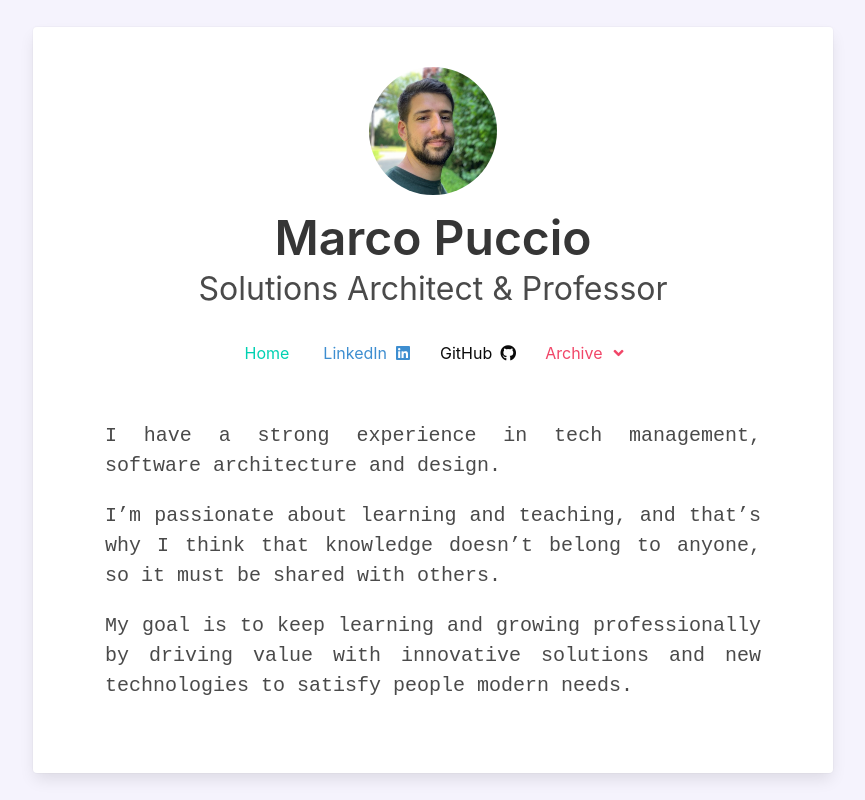
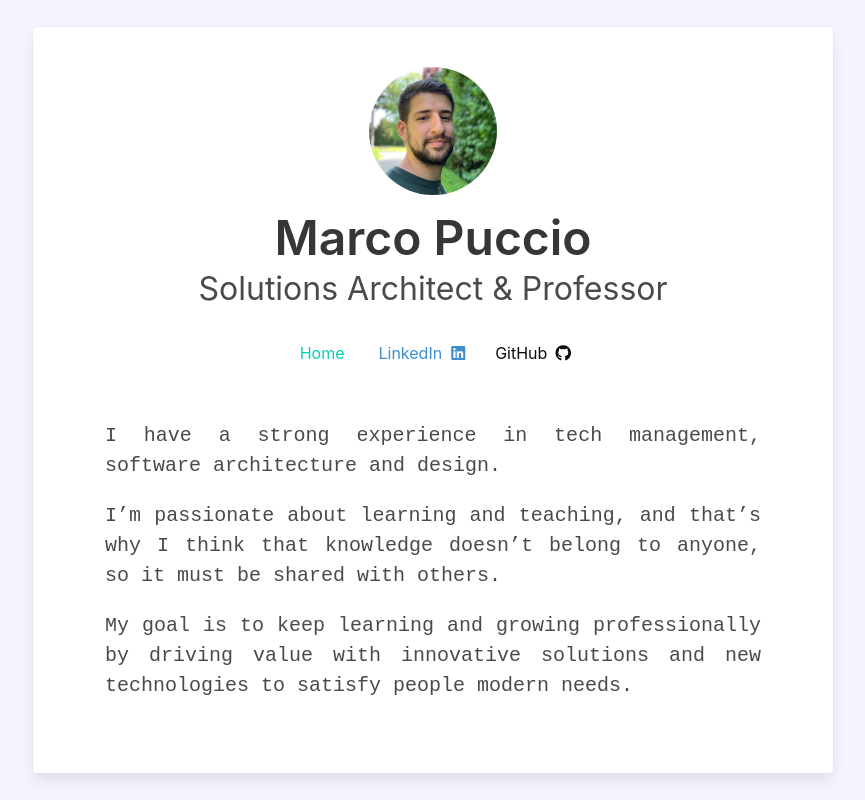
Before and after one commit to marcopuccio/marcopucc.io, a React (Create React App) app: page / in a window 1280 px wide. Shown: the whole page, without its empty margins (207-1072 px from the left). Built offline with nearby package versions, Linux system fonts and the light colour scheme.

Commit message:
remove archive from header

```diff
--- a/src/components/Menu/index.tsx
+++ b/src/components/Menu/index.tsx
@@ -1,4 +1,4 @@
-import React, { useState } from "react";
+import React from "react";
 
 import { MenuItem, MenuItemProps } from "../MenuItem";
 import { FAIcon } from "../FAIcon";
@@ -35,69 +35,12 @@ const menuItems: MenuItemProps[] = [
   },
 ];
 
-const archiveDropdownMenuItems: MenuItemProps[] = [
-  {
-    color: "is-danger",
-    external: true,
-    href: "https://2018.marcopucc.io/",
-    children: <span>2018.marcopucc.io</span>,
-  },
-  {
-    color: "is-danger",
-    external: true,
-    href: "https://2016.marcopucc.io/",
-    children: <span>2016.marcopucc.io</span>,
-  },
-  {
-    color: "is-danger",
-    external: true,
-    href: "https://github.com/marcopuccio/marcopucc.io/issues/new",
-    children: <small>Report an issue</small>,
-  },
-];
-
 export const Menu: React.FC = () => {
-  const [archiveDropdownActive, setArchiveDropdownActive] =
-    useState<boolean>(false);
-
-  const toggleArchiveDropdown = () => {
-    setArchiveDropdownActive((isActive) => !isActive);
-  };
-
   return (
     <div className="is-flex is-flex-direction-row is-justify-content-center is-flex-wrap-wrap">
       {menuItems.map((item, index) => (
         <MenuItem {...item} key={index} />
       ))}
-
-      <div
-        className={`dropdown is-right ${
-          !!archiveDropdownActive ? "is-active" : ""
-        }`}
-      >
-        <div className="dropdown-trigger">
-          <button
-            className="button is-inverted is-danger"
-            aria-haspopup="true"
-            aria-controls="archive-dropdown"
-            onClick={toggleArchiveDropdown}
-          >
-            <span>Archive</span>
-            <span className="icon is-small">
-              <i className="fas fa-angle-down" aria-hidden="true"></i>
-            </span>
-          </button>
-        </div>
-        <div className="dropdown-menu" id="archive-dropdown" role="menu">
-          <div className="dropdown-content">
-            {archiveDropdownMenuItems.map((item, index) => (
-              <div className="dropdown-item" key={index}>
-                <MenuItem {...item} />
-              </div>
-            ))}
-          </div>
-        </div>
-      </div>
     </div>
   );
 };
```
